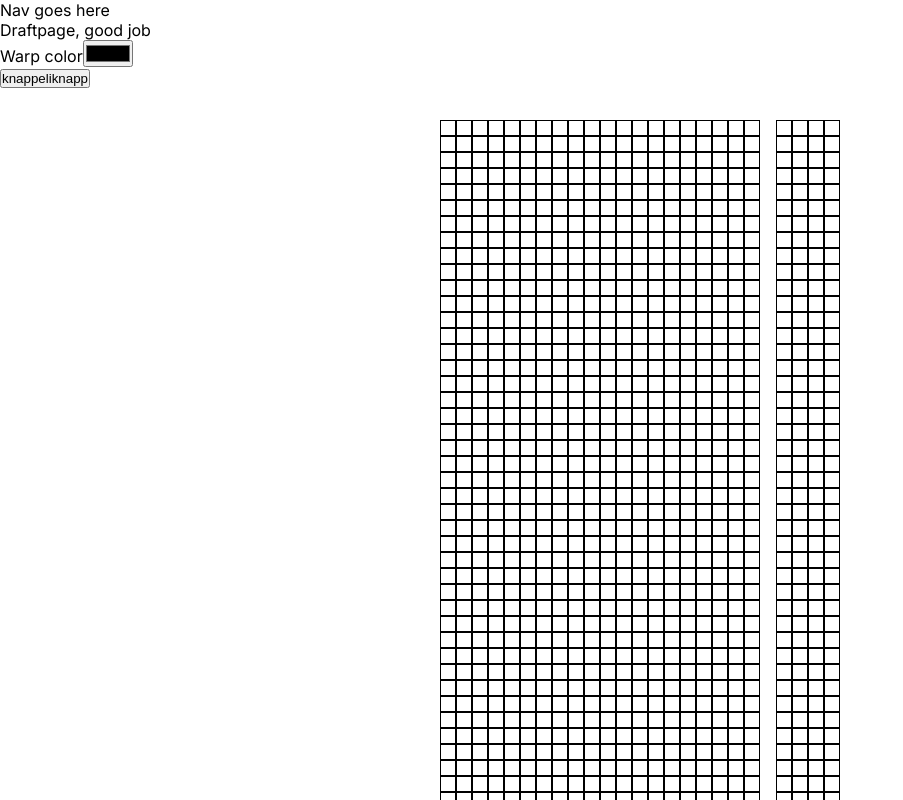
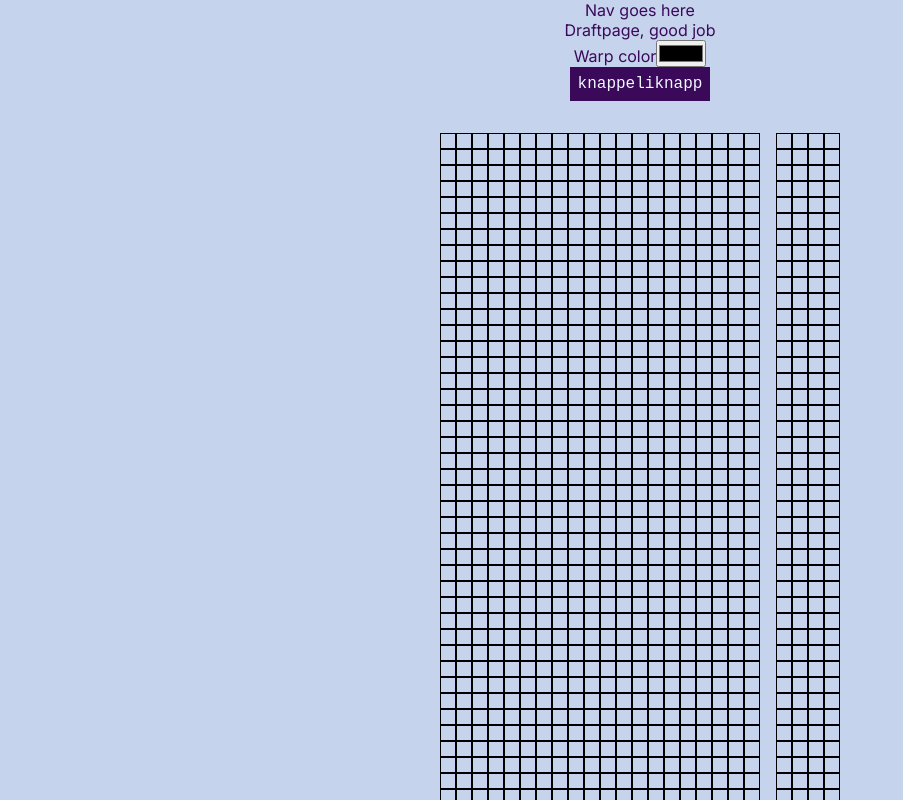
Before and after one commit to TereseBo/nextweaver, a Next.js app: page /weaver/draft in a window 1280 px wide. Shown: the top 800 px of the page, without its empty margins (0-903 px from the left). Built offline with nearby package versions, Linux system fonts and the light colour scheme.

Commit message:
Added basec styles

```diff
--- a/app/globals.scss
+++ b/app/globals.scss
@@ -1,4 +1,7 @@
-:root {
+@use '../style/mixins.scss' as m;
+@use '../style/variables.scss' as v;
+
+/* :root {
   --max-width: 1100px;
   --border-radius: 12px;
   --font-mono: ui-monospace, Menlo, Monaco, 'Cascadia Mono', 'Segoe UI Mono',
@@ -38,7 +41,7 @@
   --callout-border-rgb: 172, 175, 176;
   --card-rgb: 180, 185, 188;
   --card-border-rgb: 131, 134, 135;
-}
+} */
 
 
 * {
@@ -50,12 +53,18 @@
 html,
 body {
   max-width: 100vw;
+  background-color: v.$base-color;
+  color: v.$accent-color1;
+  @include m.baseText;
+
+
+  a, button{
+    @include m.buttonOrlink;
+
+  }
 }
 
-a {
-  color: inherit;
-  text-decoration: none;
-}
+
 
 @media (prefers-color-scheme: dark) {
   html {
--- /dev/null
+++ b/app/weaver/draft/draftpage.scss
@@ -0,0 +1,34 @@
+@media print {
+    body {
+        background-color: transparent;
+    }
+
+    header {
+        display: none;
+    }
+
+    aside {
+        display: none;
+    }
+
+    #options-container, #colorpick-form {
+        display: none !important;
+        padding: 0;
+    }
+
+
+    .info-form,
+    .yarn-list {
+        background-color: transparent !important;
+    }
+
+
+    .cell {
+        height: 0.5rem;
+        width: 0.5rem;
+    }
+
+    .row {
+        height: 0.5rem;
+    }
+}
--- a/app/weaver/draft/page.tsx
+++ b/app/weaver/draft/page.tsx
@@ -7,7 +7,7 @@ export default function DraftPage() {
     const dataTemplate: string[][] = new Array(50).fill(new Array(20).fill('', 0))
 
     return (
-        <div>
+        <div id='draft-page'>
             Draftpage, good job
             <ColorPicker />
             <button onClick={() => console.log(dataTemplate)}>knappeliknapp</button>
--- a/components/draft/grid.scss
+++ b/components/draft/grid.scss
@@ -1,4 +1,4 @@
-.Grid{
+.grid{
     display:flex;
     flex-direction: column;
     flex-wrap: nowrap;
--- a/style/mixins.scss
+++ b/style/mixins.scss
@@ -5,17 +5,84 @@
     height: v.$threadspace;
     border: 1px solid rgb(0, 0, 0);
     box-sizing: border-box;
+}
+
+@mixin baseText {
+    font-size: 1rem;
+    font-family: 'Courier New', Courier, monospace;
+    text-decoration: none;
+    text-align: center;
+}
+
+@mixin buttonOrlink {
+    border: none;
+    cursor: pointer;
+    background-color: v.$accent-color1;
+    color: v.$secondary-color;
+    @include baseText;
+    white-space: nowrap;
+    padding: 0.5rem;    &:hover {
+        background-color: rgb(118, 56, 141);
+    }
+}
+
+@mixin text-area {
+    background-color: v.$secondary-color;
+    color: v.$accent-color1;
+    border: v.$thin-border;
+}
+
+@mixin underline-input {
+    border-width: 1px;
+    border-color: rgb(124, 119, 119);
+    border-style: none none solid none;
+}
+
+@mixin form-header {
+    margin: 0;
+    padding: 0;
+    font-size: 1.2rem;
+    font-weight: 600;
+    border-bottom: variables.$thin-border;
+    margin-bottom: 0.5rem;
+}
+
+@mixin nav-container {
+    display: flex;
+    flex-direction: column;
+    align-items: center;
 
 }
 
-@mixin button-link {
-    padding: 0.5rem;
-    color: inherit;
-    text-decoration: none;
-    border-radius: 5px;
+@mixin nav {
+    display: flex;
+    flex-direction: row;
+    gap: 1rem;
+    justify-items: center;
+    justify-content: center;
+    padding: 1.5rem;
 }
 
-@mixin form-section {
+@mixin flexColumn {
+    display: flex;
+    flex-direction: column;
+    align-items: center;
+    gap: 1rem;
+    margin: 1rem;
+}
+
+
+@mixin flexRow {
+    display: flex;
+    flex-direction: row;
+    gap: 1rem;
+    align-content: center;
+    align-items: center;
+    justify-content: center;
+
+}
+
+@mixin formsection {
     width: 100%;
 
     display: flex;
@@ -36,7 +103,8 @@
         text-align: center;
         width: 2.3rem;
         margin-right: 1rem;
-      &[type=color]{
+
+        &[type=color] {
             background-color: transparent;
             padding: 0;
             border: none;
@@ -56,11 +124,11 @@
 
 }
 
-@mixin rounded-corners{
+@mixin rounded-corners {
     border-radius: 12px;
 }
 
-@mixin text-box{
+@mixin text-box {
     background-color: v.$box-color;
     @include rounded-corners;
     font-size: v.$threadspace;
--- a/style/variables.scss
+++ b/style/variables.scss
@@ -1,7 +1,11 @@
 
 $threadspace:1rem;
+$base-space:2rem;
 
-$weave-base-color: rgb(68, 66, 68);
-$box-color:  rgb(234, 173, 234);
+$base-color: rgb(198, 211, 236);
+$secondary-color: aliceblue;
+$accent-color1: rgb(58, 9, 90);
+$accent-color2: rgb(118, 56, 141);
 
-$base-space:2rem;
+$thin-border: 1px solid $accent-color1;
+$thick-border: 2px solid $accent-color1;
```
Lines whose indentation alone changed are shown as unchanged.
